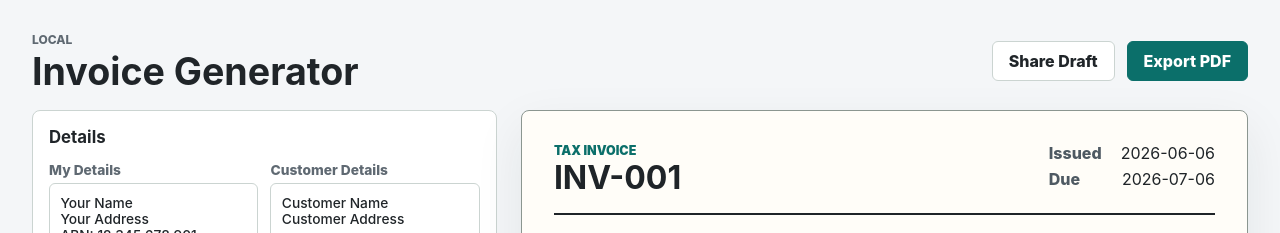
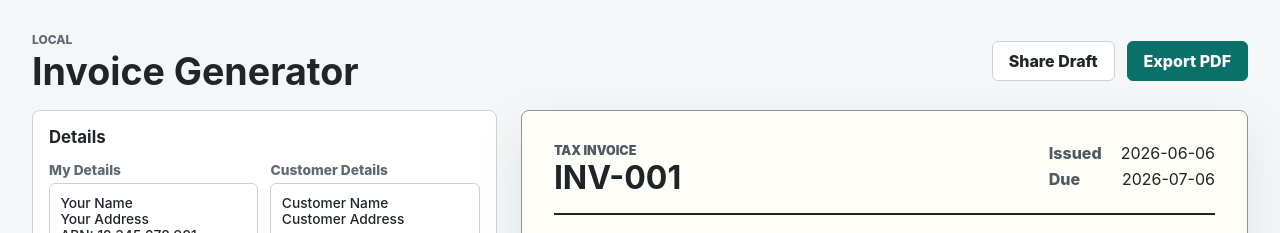
Before and after one commit to TheWorstProgrammerEver/Invoice-Generator, a React (Vite) app: page / in a window 1280 px wide. Shown: the top 233 px of the page. Built offline with nearby package versions, Linux system fonts and the light colour scheme.

Commit message:
Neutralize invoice title color

```diff
--- a/src/components/InvoicePreview/InvoicePreview.module.scss
+++ b/src/components/InvoicePreview/InvoicePreview.module.scss
@@ -65,7 +65,7 @@
 }
 
 .kicker {
-  color: var(--color-accent);
+  color: var(--color-paper-muted);
   font-size: 0.78rem;
   font-weight: 900;
   text-transform: uppercase;
```
